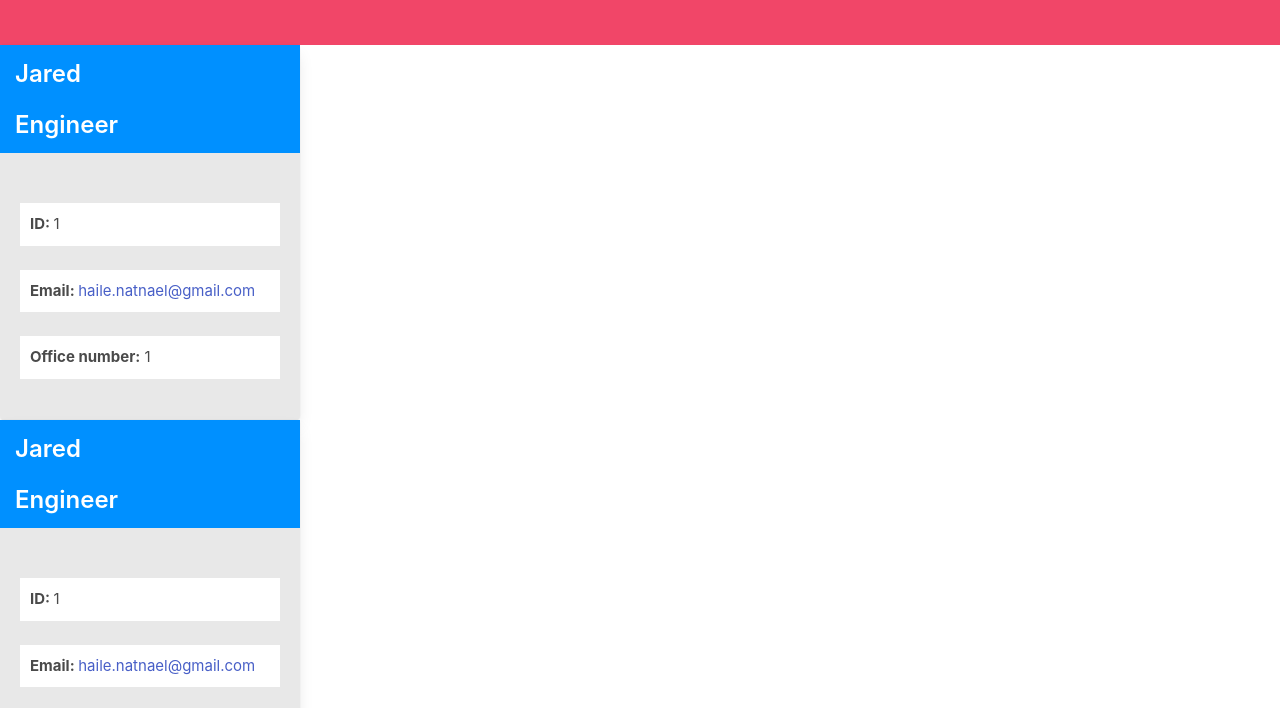
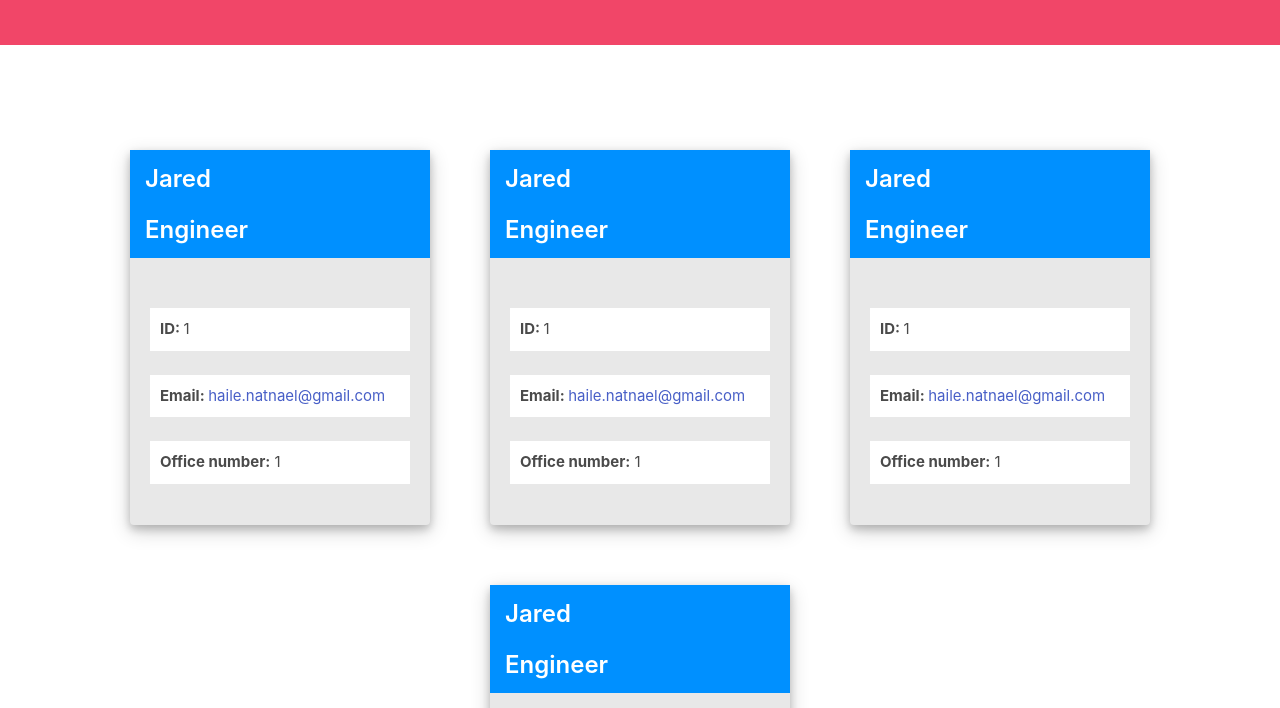
Before and after one commit to natnaelh14/team-profile-generator, a plain HTML site: page index.html in a window 1280 px wide. Shown: the part 87-795 px from the top of the page. Drawn offline with nearby package versions, Linux system fonts and the light colour scheme; a script that the page names is missing.

Commit message:
added styling for cards

```diff
--- a/index.html
+++ b/index.html
@@ -19,7 +19,7 @@
         </section>
     </header>
     <main>
-        <section>
+        <section id='box-container'>
             <div class="card">
                 <div class="media">
                     <div class="media-content">
--- a/style.css
+++ b/style.css
@@ -1,11 +1,18 @@
 .hero {
     text-align: center;
+    margin-bottom: 75px;
 }
-
+#box-container {
+    display: flex;
+    flex-wrap: wrap;
+    justify-content: center;
+}
 .card {
   height: 375px;
   width: 300px;
   background-color: #e8e8e8;
+  margin:30px;
+  box-shadow: 0 4px 8px 0 rgba(0, 0, 0, 0.2), 0 6px 20px 0 rgba(0, 0, 0, 0.19);
 }
 .media {
   background-color: #0090ff;
```
